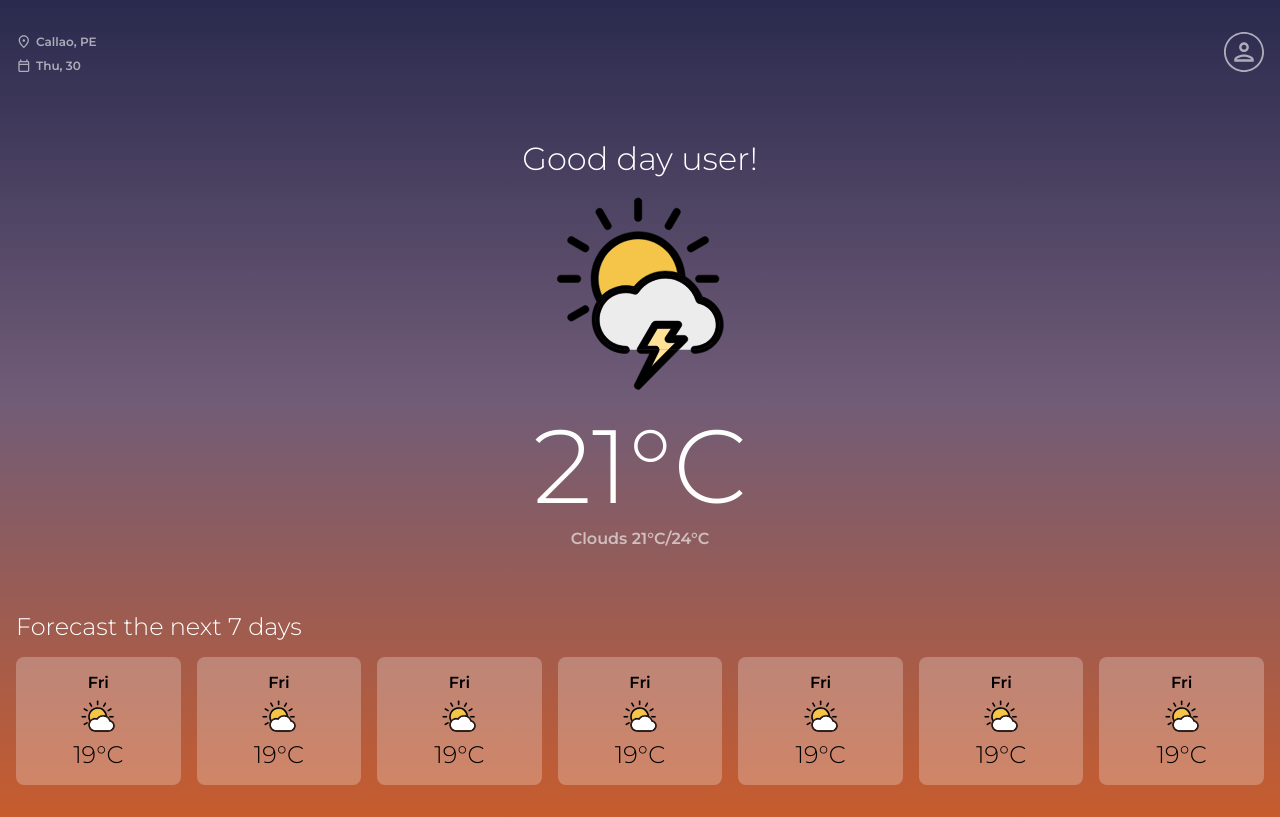
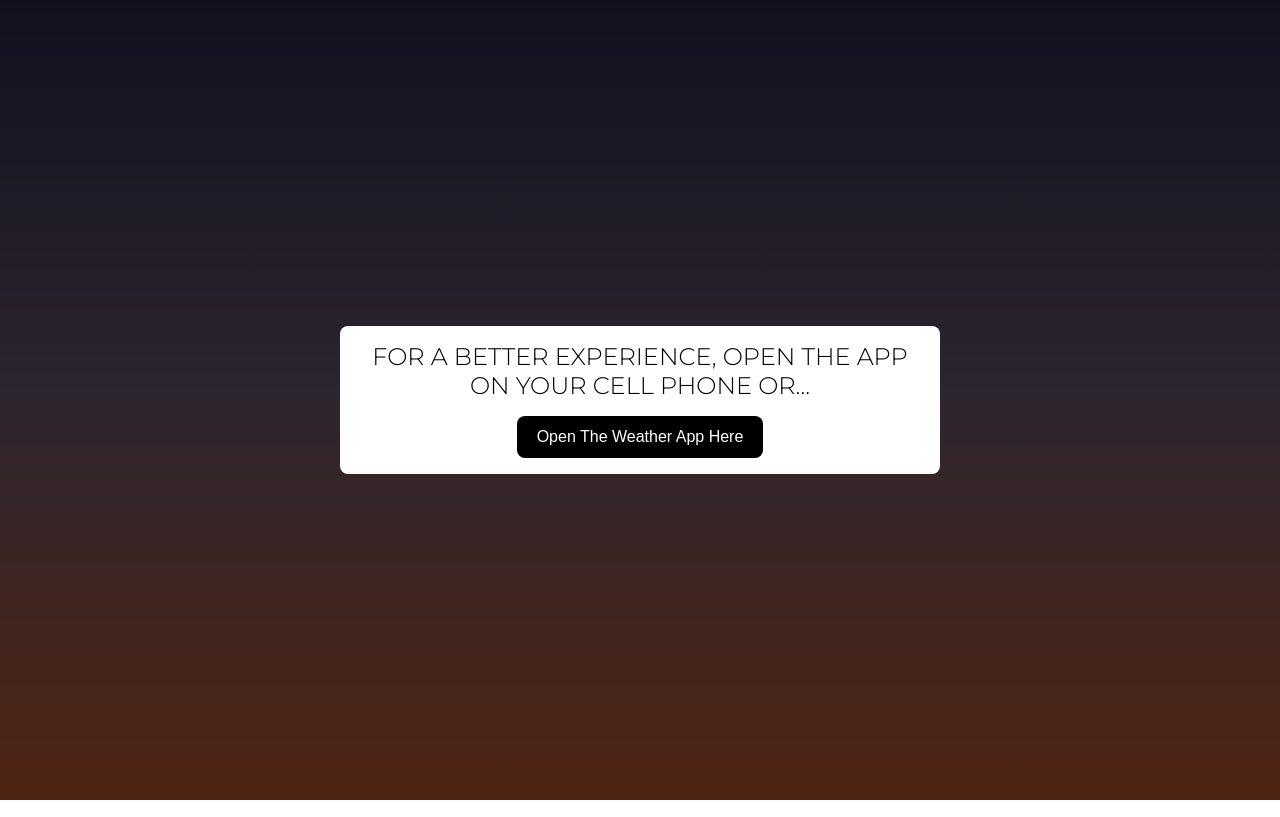
Before and after one commit to angelmendozacap/Weather-App, a plain HTML site: page index.html in a window 1280 px wide. Drawn offline with Linux system fonts and the light colour scheme.

Commit message:
JS: Open New Window

```diff
--- a/index.html
+++ b/index.html
@@ -8,6 +8,8 @@
 
   <link href="https://fonts.googleapis.com/css2?family=Montserrat:wght@300;600&display=swap" rel="stylesheet">
   <link rel="stylesheet" href="./css/main.css">
+
+  <link rel="shortcut icon" href="./img/11d.svg">
 
   <script src="./js/main.js" defer></script>
 </head>
@@ -104,6 +106,15 @@
       </section>
     </main>
   </div>
+
+  <template id="warning">
+    <div class="warning__container">
+      <div class="warning__content">
+        <p>for a better experience, open the app on your cell phone or...</p>
+        <button type="button">Open the Weather App here</button>
+      </div>
+    </div>
+  </template>
 </body>
 
 </html>
--- a/js/main.js
+++ b/js/main.js
@@ -1,9 +1,42 @@
-const grid = document.querySelector('.forecast__grid')
+let windowObjRef = null
 
-const styles = `
-  display: grid;
-  grid-template-columns: repeat(${grid.childElementCount}, 1fr);
-  column-gap: 1rem;
-`
+const setStyleGrid = () => {
+  const grid = document.querySelector('.forecast__grid')
+  const styles = `
+    display: grid;
+    grid-template-columns: repeat(${grid.childElementCount}, 1fr);
+    column-gap: 1rem;
+  `
+  grid.setAttribute('style', styles)
+}
 
-grid.setAttribute('style', styles)
+const cloneWarningTmpl = () => {
+  const warningTmpl = document.getElementById('warning')
+  const warning = document.importNode(warningTmpl.content, true)
+  warning.querySelector('button').addEventListener('click', () => {
+    openMobileWindow('https://angelmendozacap.github.io/Weather-App/')
+  })
+
+  return warning
+}
+
+const openMobileWindow = url => {
+  if (windowObjRef == null || windowObjRef.closed) {
+    windowObjRef = window.open(
+      url,
+      'Weather-App',
+      'width=411,height=823,scrollbars,status'
+    )
+  } else {
+    windowObjRef.focus()
+  }
+
+}
+
+if (!matchMedia('(max-width: 411px)').matches) {
+  const warning = cloneWarningTmpl()
+  document.body.innerHTML = ''
+  document.body.appendChild(warning)
+} else {
+  setStyleGrid()
+}
--- a/scss/main.scss
+++ b/scss/main.scss
@@ -167,3 +167,51 @@ body {
   }
 
 }
+
+.warning {
+  z-index: 10;
+  overflow: hidden;
+
+  &__container {
+    width: 100vw;
+    height: 100vh;
+    background-color: rgba( #000, .6);
+    display: flex;
+    align-items: center;
+    justify-content: center;
+
+    text-align: center;
+  }
+
+  &__content {
+    width: 50%;
+    max-width: 600px;
+    color: var(--clr-dark);
+    background-color: var(--clr-light);
+    padding: 1rem 1.5rem;
+    border-radius: .5rem;
+
+    p {
+      text-transform: uppercase;
+      margin-bottom: 1rem;
+      font-size: var(--fs-h2);
+    }
+
+    button {
+      cursor: pointer;
+      border-radius: .5rem;
+      border: none;
+      color: var(--clr-light);
+      background-color: var(--clr-dark);
+      text-align: center;
+      padding: .75rem 1.25rem;
+      font-size: var(--fs-normal);
+      text-transform: capitalize;
+      transition: opacity .2s;
+
+      &:hover {
+        opacity: .8;
+      }
+    }
+  }
+}
```
Also changed, not shown: css/main.css, 1 other file.
